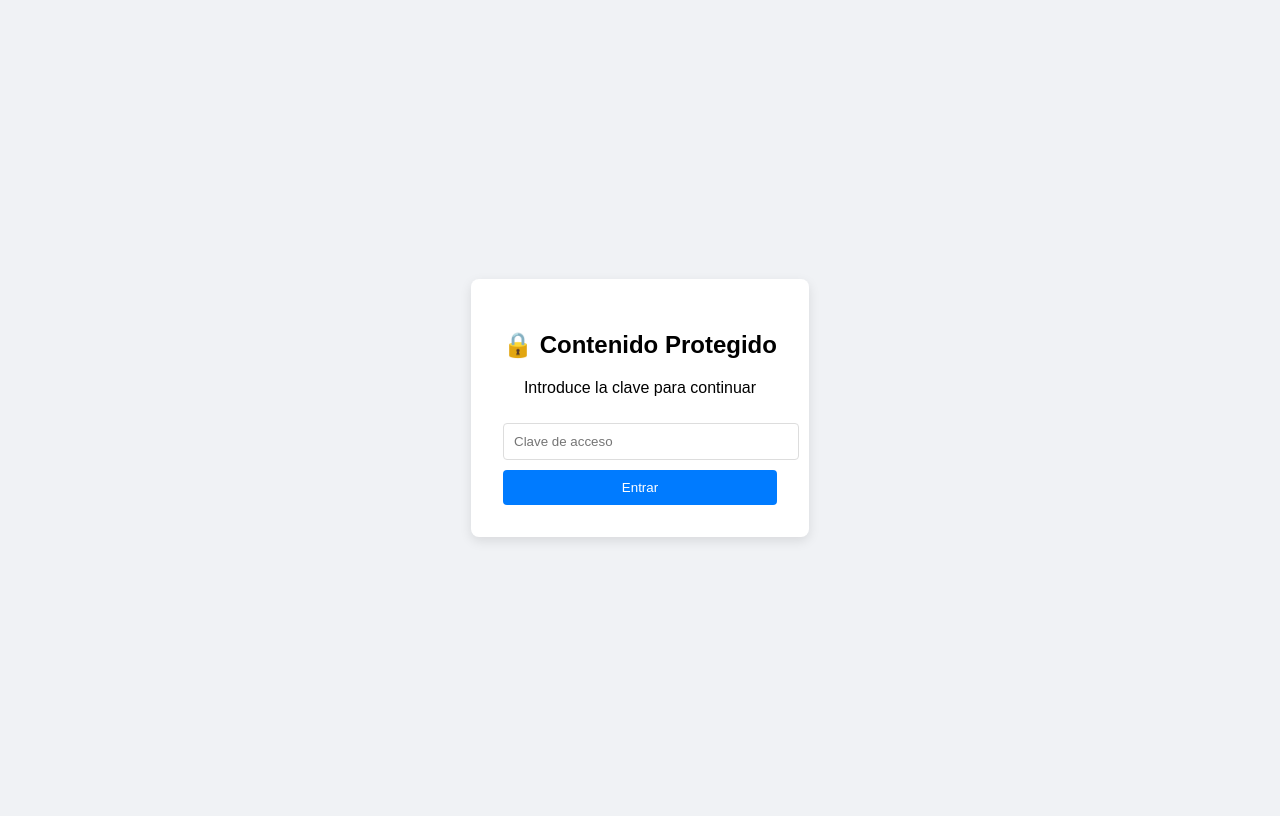
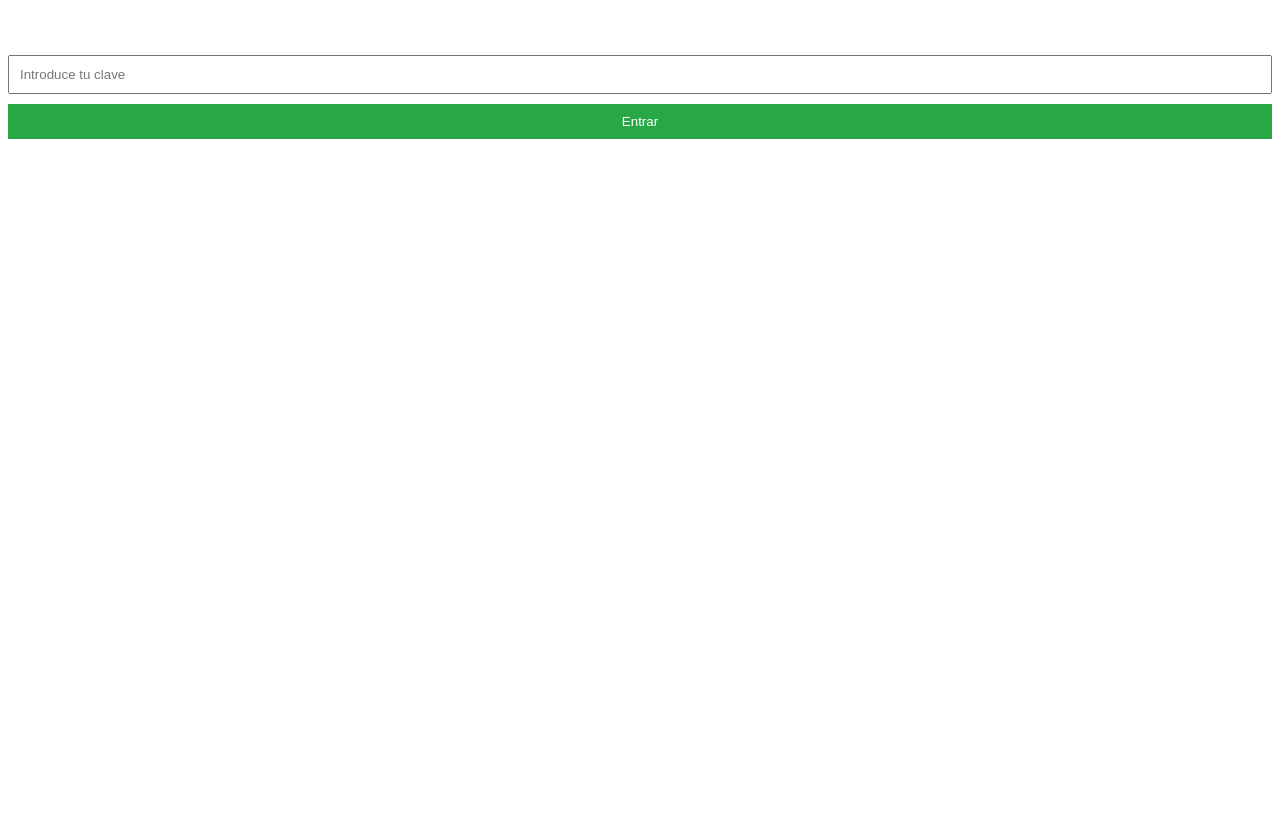
Before and after one commit to guido2960/fantastic-funicular, a Python web app: template templates/login.html in a window 1280 px wide. After the commit the page ends 139 px from the top, so only its background shows below. Run offline with Jinja, Linux system fonts and the light colour scheme; the template is opened without the code that fills it, so the values that code supplies are empty.

Commit message:
Update login.html
Signed-off-by: guido2960 <guidoprogramador23@gmail.com>

```diff
--- a/templates/login.html
+++ b/templates/login.html
@@ -1,24 +1,5 @@
-<!DOCTYPE html>
-<html lang="es">
-<head>
-    <meta charset="UTF-8">
-    <title>Acceso Privado</title>
-    <style>
-        body { font-family: sans-serif; display: flex; justify-content: center; align-items: center; height: 100vh; background-color: #f0f2f5; }
-        .login-card { background: white; padding: 2rem; border-radius: 8px; box-shadow: 0 4px 12px rgba(0,0,0,0.1); text-align: center; }
-        input { width: 100%; padding: 10px; margin: 10px 0; border: 1px solid #ddd; border-radius: 4px; }
-        button { width: 100%; padding: 10px; background-color: #007bff; color: white; border: none; border-radius: 4px; cursor: pointer; }
-        button:hover { background-color: #0056b3; }
-    </style>
-</head>
-<body>
-    <div class="login-card">
-        <h2>🔒 Contenido Protegido</h2>
-        <p>Introduce la clave para continuar</p>
-        <form action="/login" method="post">
-            <input type="password" name="password" placeholder="Clave de acceso" required>
-            <button type="submit">Entrar</button>
-        </form>
-    </div>
-</body>
-</html>
+<form action="/login" method="post">
+    <h2 style="color: white; text-align: center;">Acceso Privado</h2>
+    <input type="password" name="password" placeholder="Introduce tu clave" required style="width: 100%; padding: 10px; margin-bottom: 10px;">
+    <button type="submit" style="width: 100%; padding: 10px; background: #28a745; color: white; border: none;">Entrar</button>
+</form>
```
